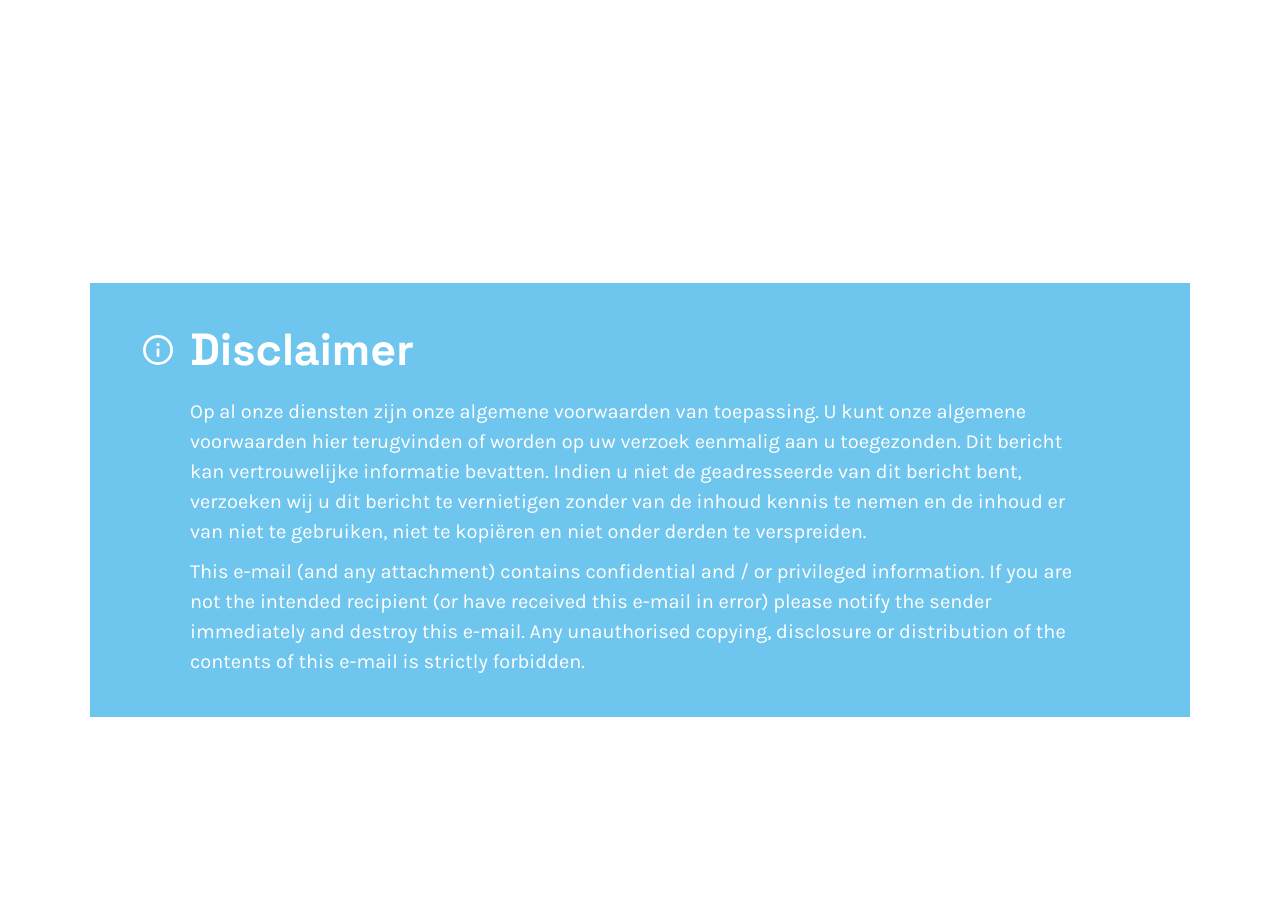
After one commit to PvB-Flavor/PvB, a Symfony app: template templates/base/disclaimer.html.twig in a window 1280 px wide. The commit adds this page. Run offline with Twig, Linux system fonts and the light colour scheme; the template is opened without the code that fills it, so the values that code supplies are empty; some libraries are stand-ins or nearby versions.

Commit message:
disclaimer

```diff
--- a/public/css/home.css
+++ b/public/css/home.css
@@ -26,6 +26,9 @@
   font-size: clamp(3em, 5vw, 4.5em);
   margin-bottom: 2rem;
 }
+.white-grostesk-light {
+  font-weight: 400;
+}
 
 .black-karla {
   color: #181818;
@@ -48,6 +51,9 @@
 }
 .white-karla-bold {
   font-weight: 700;
+}
+.white-karla-light {
+  font-weight: 300 !important;
 }
 
 .orange-grostesk {
@@ -673,4 +679,55 @@ footer .footer-container-bot a::after {
 }
 footer .footer-container-bot a:nth-last-of-type(1)::after {
   content: "";
+}
+
+.disclaimer {
+  display: flex;
+  justify-content: center;
+  align-items: center;
+  height: 100vh;
+  width: 100%;
+}
+@media (min-width: 40em) {
+  .disclaimer {
+    margin-top: 100px;
+  }
+}
+.disclaimer-container {
+  background-color: #6ec5ed;
+  padding-inline: clamp(2.5rem, 9vw, 10rem);
+  padding-top: 4rem;
+  padding-bottom: 3rem;
+  margin-top: 5rem;
+  margin-bottom: 4rem;
+}
+@media (min-width: 40em) {
+  .disclaimer-container {
+    margin: 0;
+    max-width: 1100px;
+  }
+}
+.disclaimer-container h2 {
+  position: relative;
+  margin-left: 5rem;
+}
+@media (min-width: 40em) {
+  .disclaimer-container h2 {
+    margin-left: 0;
+  }
+}
+.disclaimer-container h2::before {
+  content: " ";
+  position: absolute;
+  left: -4.7rem;
+  top: 0.2rem;
+  background-image: url(../images/info-icon-bp.svg);
+  background-size: 100% 100%;
+  height: 3rem;
+  width: 3rem;
+}
+@media (min-width: 40em) {
+  .disclaimer-container h2::before {
+    top: 1.2rem;
+  }
 }/*# sourceMappingURL=home.css.map */
--- a/public/css/home.scss
+++ b/public/css/home.scss
@@ -599,11 +599,46 @@ footer {
   }
 }
 
-@media (min-width: 1025px) and (max-width: 1200px) {
+.disclaimer {
+  display: flex;
+  justify-content: center;
+  align-items: center;
+  height: 100vh;
+  width: 100%;
+  @media (min-width: 40em) {
+    margin-top: 100px;
+  }
+
+  &-container {
+    background-color: $lightblue;
+    padding-inline: clamp(2.5rem, 9vw, 10rem);
+    padding-top: 4rem;
+    padding-bottom: 3rem;
+    margin-top: 5rem;
+    margin-bottom: 4rem;
+    @media (min-width: 40em) {
+      margin: 0;
+      max-width: 1100px;
+    }
+    h2 {
+      position: relative;
+      margin-left: 5rem;
+      @media (min-width: 40em) {
+        margin-left: 0;
+      }
+      &::before {
+        content: " ";
+        position: absolute;
+        left: -4.7rem;
+        top: 0.2rem;
+        background-image: url(../images/info-icon-bp.svg);
+        background-size: 100% 100%;
+        height: 3rem;
+        width: 3rem;
+        @media (min-width: 40em) {
+          top: 1.2rem;
+        }
+      }
+    }
+  }
 }
-@media (min-width: 769px) and (max-width: 1024px) {
-}
-@media (min-width: 481px) and (max-width: 768px) {
-}
-@media (min-width: 0px) and (max-width: 480px) {
-}
--- a/public/css/mixins.css
+++ b/public/css/mixins.css
@@ -26,6 +26,9 @@
   font-size: clamp(3em, 5vw, 4.5em);
   margin-bottom: 2rem;
 }
+.white-grostesk-light {
+  font-weight: 400;
+}
 
 .black-karla {
   color: #181818;
@@ -48,6 +51,9 @@
 }
 .white-karla-bold {
   font-weight: 700;
+}
+.white-karla-light {
+  font-weight: 300 !important;
 }
 
 .orange-grostesk {
--- a/public/css/mixins.scss
+++ b/public/css/mixins.scss
@@ -49,6 +49,9 @@ $white: #fff;
   font-weight: 700;
   font-size: clamp(3em, 5vw, 4.5em);
   margin-bottom: 2rem;
+  &-light {
+    font-weight: 400;
+  }
 }
 
 .black-karla {
@@ -71,6 +74,9 @@ $white: #fff;
   font-size: clamp(1.5rem, 5vw, 2rem);
   &-bold {
     font-weight: 700;
+  }
+  &-light {
+    font-weight: 300 !important;
   }
 }
 .orange-grostesk {
--- /dev/null
+++ b/templates/base/disclaimer.html.twig
@@ -0,0 +1,27 @@
+{% extends 'base.html.twig' %}
+
+{% block title %}
+    Disclaimer - Bureau Profiel
+{% endblock %}
+
+{% block main %}
+<section class="disclaimer">
+    <div class="disclaimer-container">
+        <h2 class="white-grostesk info-icon">Disclaimer</h2>
+        <div class="disclaimer-text">
+        <p class="white-karla white-karla-light">
+            Op al onze diensten zijn onze algemene voorwaarden van toepassing.
+            U kunt onze algemene voorwaarden hier terugvinden of worden op uw verzoek eenmalig aan u toegezonden.
+            Dit bericht kan vertrouwelijke informatie bevatten. Indien u niet de geadresseerde van dit bericht bent, verzoeken wij u dit bericht te vernietigen zonder van de inhoud kennis te nemen en de inhoud er van niet te gebruiken, niet te kopiëren en niet onder derden te verspreiden.
+        </p>
+        <p class="white-karla white-karla-light">
+            This e-mail (and any attachment) contains confidential and / or privileged information.
+            If you are not the intended recipient (or have received this e-mail in error) please notify the sender
+            immediately and destroy this e-mail. Any unauthorised copying, disclosure or distribution of the
+            contents of this e-mail is strictly forbidden.
+        </p>
+        </div>
+
+    </div>
+</section>
+{% endblock %}
```
Also changed, not shown: src/Controller/BaseController.php (+12 -0 lines), public/images/info-icon-bp.svg (added), 3 other files.
